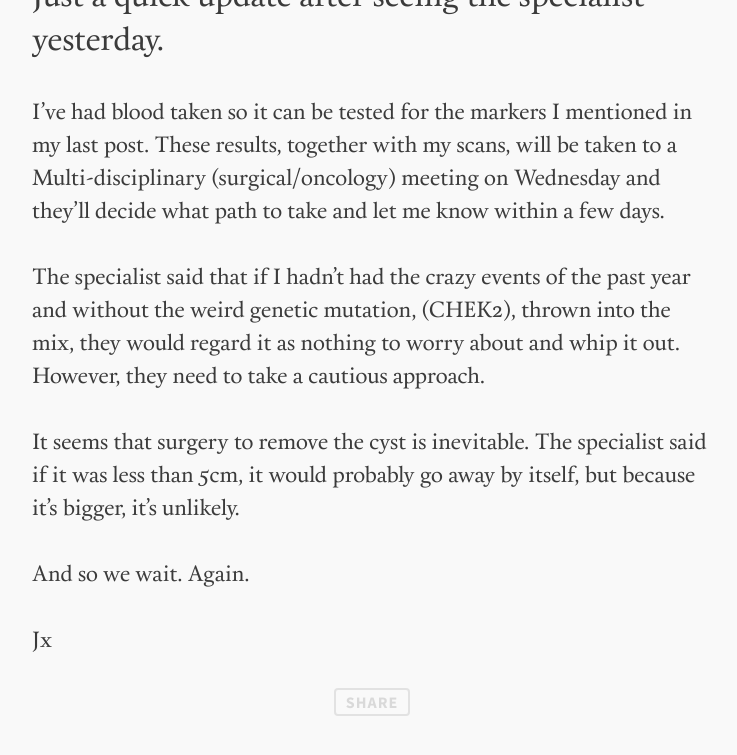
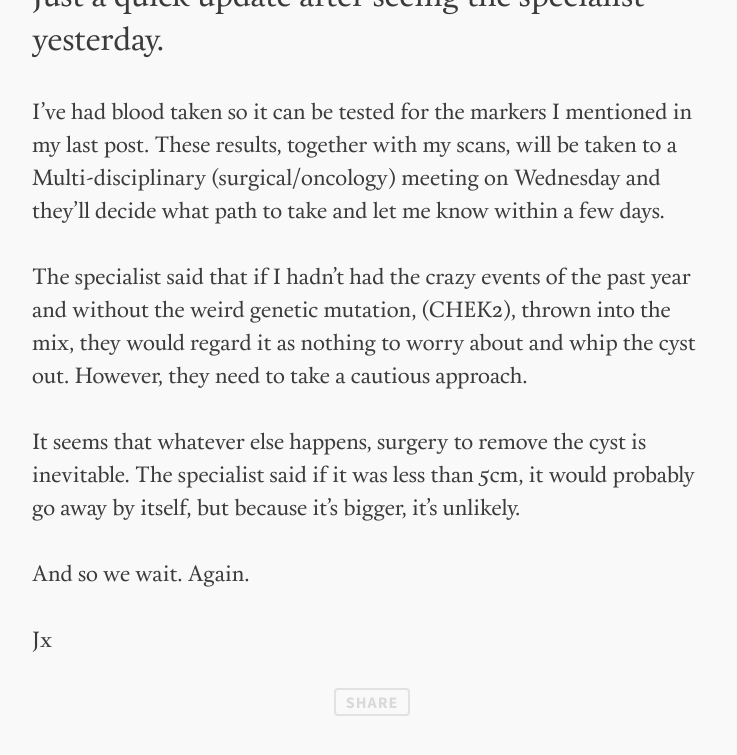
Before and after one commit to rozza/biglump, a Jekyll site: the page built from _posts/2015-02-17-wait.md, in a window 1280 px wide and 900 px high, scrolled down 301 px. Shown: the top 755 px of the window, without its empty margins (268-1005 px from the left). Built offline with Jekyll 4.4.1, drawn with Linux system fonts in a browser that asks for light colours; comment, search, counter and statistics services are not loaded.

Commit message:
Small changes to wait

```diff
--- a/_posts/2015-02-17-wait.md
+++ b/_posts/2015-02-17-wait.md
@@ -11,9 +11,9 @@ comments: true
 
 I've had blood taken so it can be tested for the markers I mentioned in my last post.  These results, together with my scans, will be taken to a Multi-disciplinary (surgical/oncology) meeting on Wednesday and they'll decide what path to take and let me know within a few days.
 
-The specialist said that if I hadn't had the crazy events of the past year and without the weird genetic mutation, (CHEK2), thrown into the mix, they would regard it as nothing to worry about and whip it out.  However, they need to take a cautious approach.
+The specialist said that if I hadn't had the crazy events of the past year and without the weird genetic mutation, (CHEK2), thrown into the mix, they would regard it as nothing to worry about and whip the cyst out.  However, they need to take a cautious approach.
 
-It seems that surgery to remove the cyst is inevitable.  The specialist said if it was less than 5cm, it would probably go away by itself, but because it's bigger, it's unlikely.
+It seems that whatever else happens, surgery to remove the cyst is inevitable.  The specialist said if it was less than 5cm, it would probably go away by itself, but because it's bigger, it's unlikely.
 
 And so we wait.  Again.
 
```
